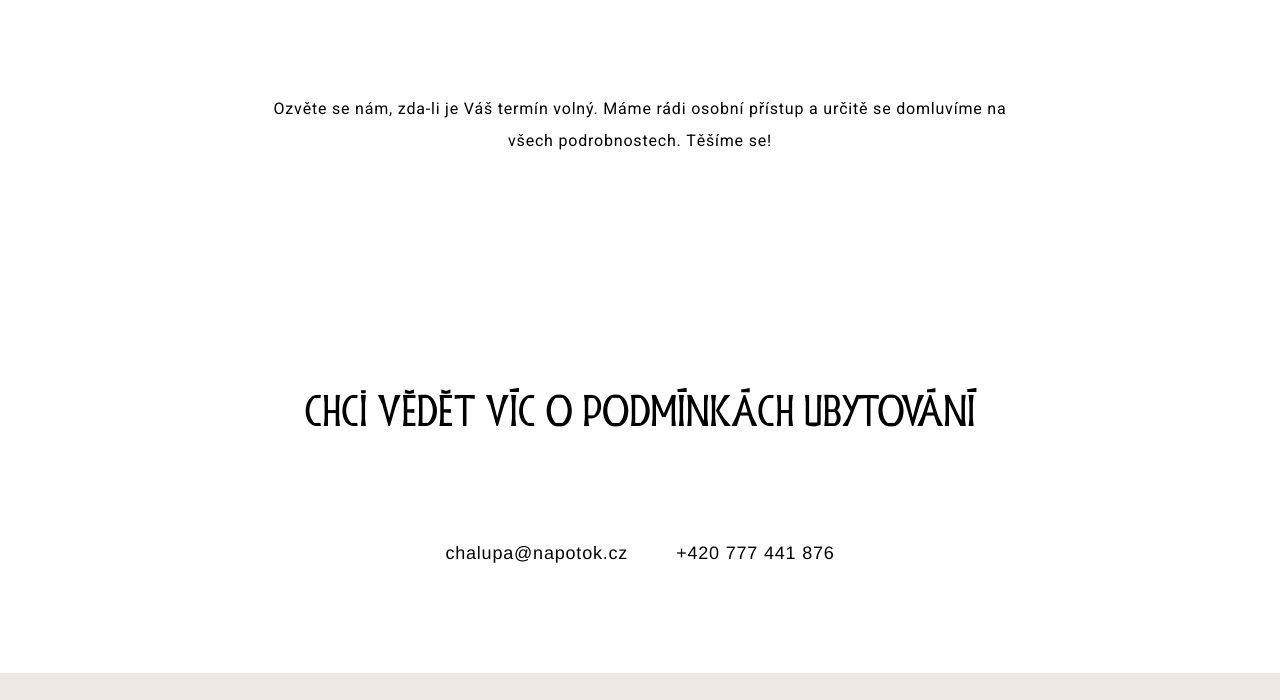
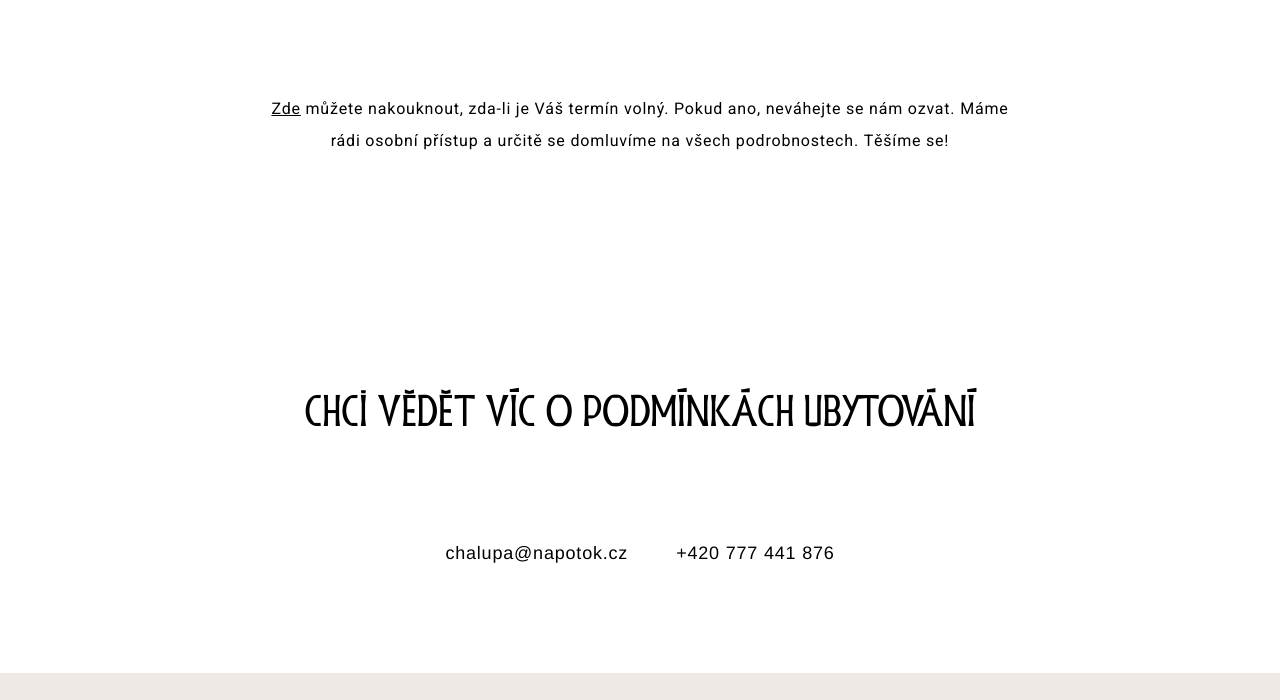
Before and after one commit to mountiny/na-potok, a Gatsby site: page /cenik in a window 1280 px wide. Shown: the part 1294-1994 px from the top of the page. Built offline with nearby package versions, Linux system fonts and the light colour scheme; Gatsby itself is replaced by a stand-in of ours.

Commit message:
Update cenik.js

```diff
--- a/src/pages/cenik.js
+++ b/src/pages/cenik.js
@@ -104,8 +104,7 @@ const Cenik = ({location}) => {
           <div className="central-text-block text-center">
             <div className="centered-block inline-block leading-loose text-center max-w-5xl py-32 md:py-16 text-black">
               <p className="leading-loose">
-                Ozvěte se nám, zda-li je Váš termín volný. Máme rádi osobní přístup a určitě se domluvíme na všech podrobnostech. Těšíme se!
-
+              <a className="underline" target="_blank" href='https://www.e-chalupy.cz/kalendar-obsazenosti.php?objekt=12314'>Zde</a> můžete nakouknout, zda-li je Váš termín volný. Pokud ano, neváhejte se nám ozvat. Máme rádi osobní přístup a určitě se domluvíme na všech podrobnostech. Těšíme se!
                </p>
             </div>
           </div>
```
